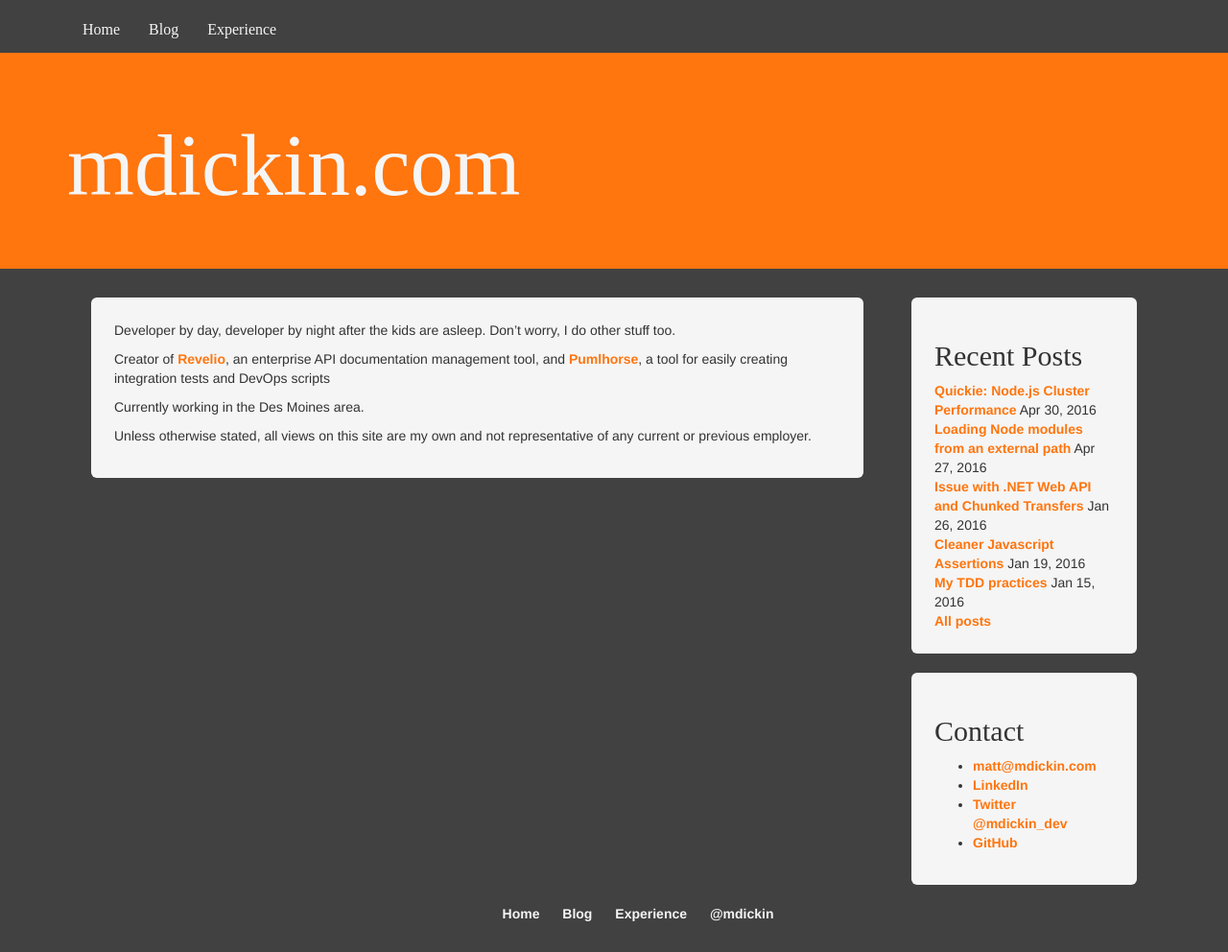
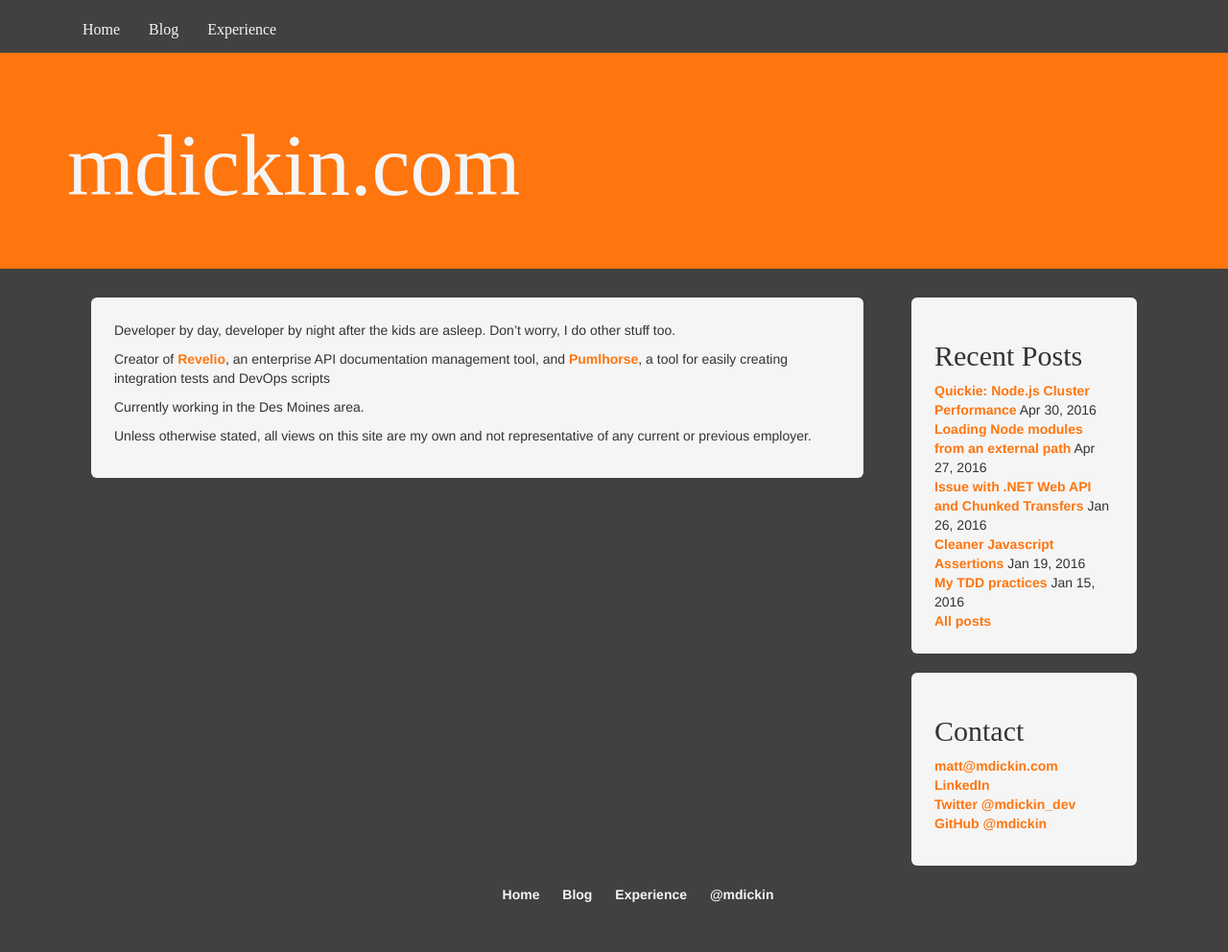
Before and after one commit to mdickin/mdickin.github.io, a Jekyll site: the page built from index.md, in a window 1280 px wide. Shown: the whole page at 96% size. Built offline with Jekyll 4.4.1, drawn with Linux system fonts in a browser that asks for light colours; nearby versions of some CDN libraries.

Commit message:
Fixed list style

```diff
--- a/_includes/contact.html
+++ b/_includes/contact.html
@@ -1,9 +1,9 @@
 <div class="box">
     <h2>Contact</h2>
-    <ul>
+    <ul class="list-unstyled">
         <li><a href="mailto:matt@mdickin.com">matt@mdickin.com</a></li>
         <li><a href="http://www.linkedin.com/pub/matt-dickinson/73/621/b57">LinkedIn</a></li>
         <li><a href="https://twitter.com/mdickin_dev">Twitter @mdickin_dev</a></li>
-        <li><a href="https://github.com/mdickin">GitHub</a></li>
+        <li><a href="https://github.com/mdickin">GitHub @mdickin</a></li>
     </ul>
 </div>
```
